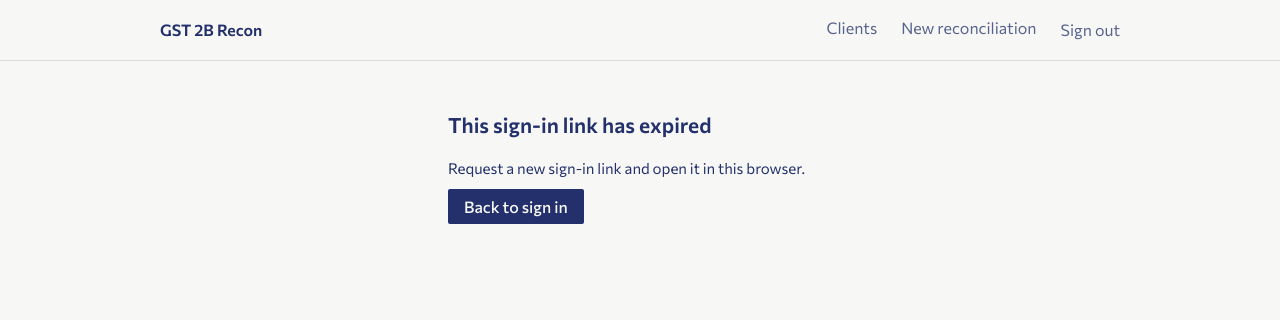
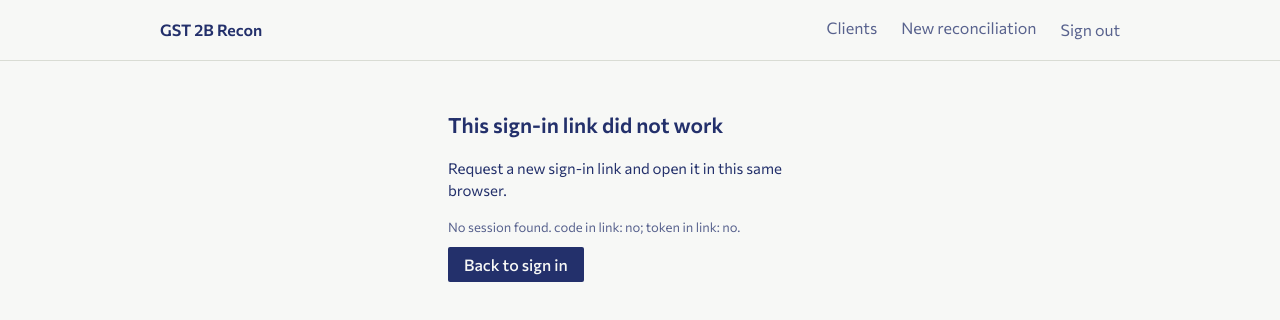
Before and after one commit to dhairya-pandya/gst-2b-recon-agent, a Next.js app in the folder apps/web/: page /runs in a window 1280 px wide. Shown: the top 320 px of the page. Built offline with nearby package versions, Linux system fonts and the light colour scheme; no server answers.

Commit message:
fix(web): show the actual reason when a sign-in link cannot create a session

```diff
--- a/apps/web/src/app/runs/page.tsx
+++ b/apps/web/src/app/runs/page.tsx
@@ -10,23 +10,27 @@ import { ui } from "@/lib/ui";
 // Without this step the page has no session and every request fails.
 export default function RunsIndex() {
   const router = useRouter();
-  const [failed, setFailed] = useState(false);
+  const [failed, setFailed] = useState<string | null>(null);
 
   useEffect(() => {
-    const code = new URL(window.location.href).searchParams.get("code");
+    const url = new URL(window.location.href);
+    const code = url.searchParams.get("code");
+    const hasHashTokens = url.hash.includes("access_token");
     const supabase = supabaseBrowser();
 
     async function finish() {
       if (code) {
         const { error } = await supabase.auth.exchangeCodeForSession(code);
         if (error) {
-          setFailed(true);
+          setFailed(`Code exchange failed: ${error.message}`);
           return;
         }
       }
       const { data } = await supabase.auth.getSession();
       if (!data.session) {
-        setFailed(true);
+        setFailed(
+          `No session found. code in link: ${code ? "yes" : "no"}; token in link: ${hasHashTokens ? "yes" : "no"}.`,
+        );
         return;
       }
       router.replace("/runs/new");
@@ -38,8 +42,9 @@ export default function RunsIndex() {
   if (failed) {
     return (
       <main className="mx-auto grid w-full max-w-md gap-4 px-8 py-12">
-        <h1 className={ui.heading}>This sign-in link has expired</h1>
-        <p className="text-body">Request a new sign-in link and open it in this browser.</p>
+        <h1 className={ui.heading}>This sign-in link did not work</h1>
+        <p className="text-body">Request a new sign-in link and open it in this same browser.</p>
+        <p className={ui.hint}>{failed}</p>
         <div>
           <a href="/sign-in" className={ui.primary}>Back to sign in</a>
         </div>
```
